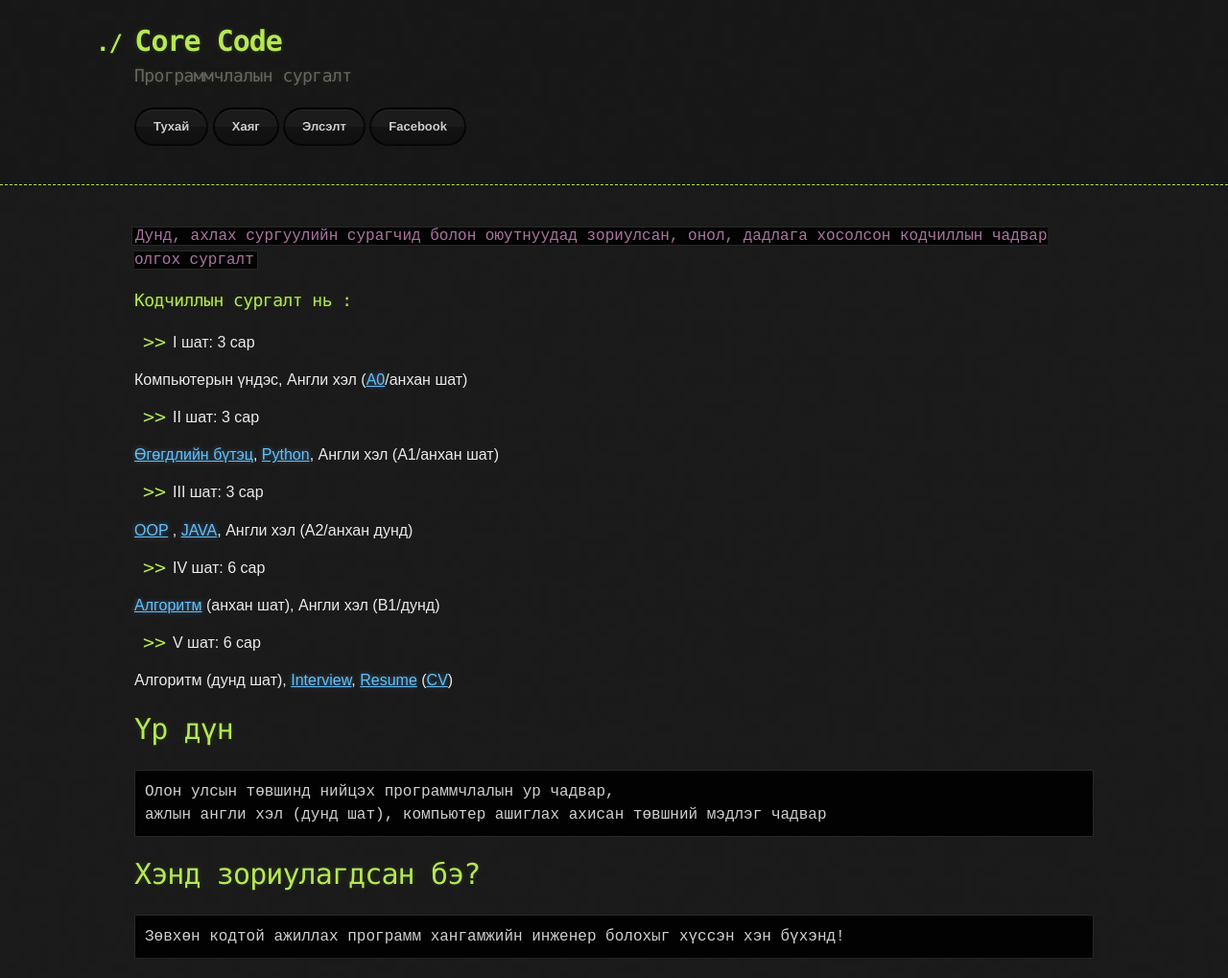
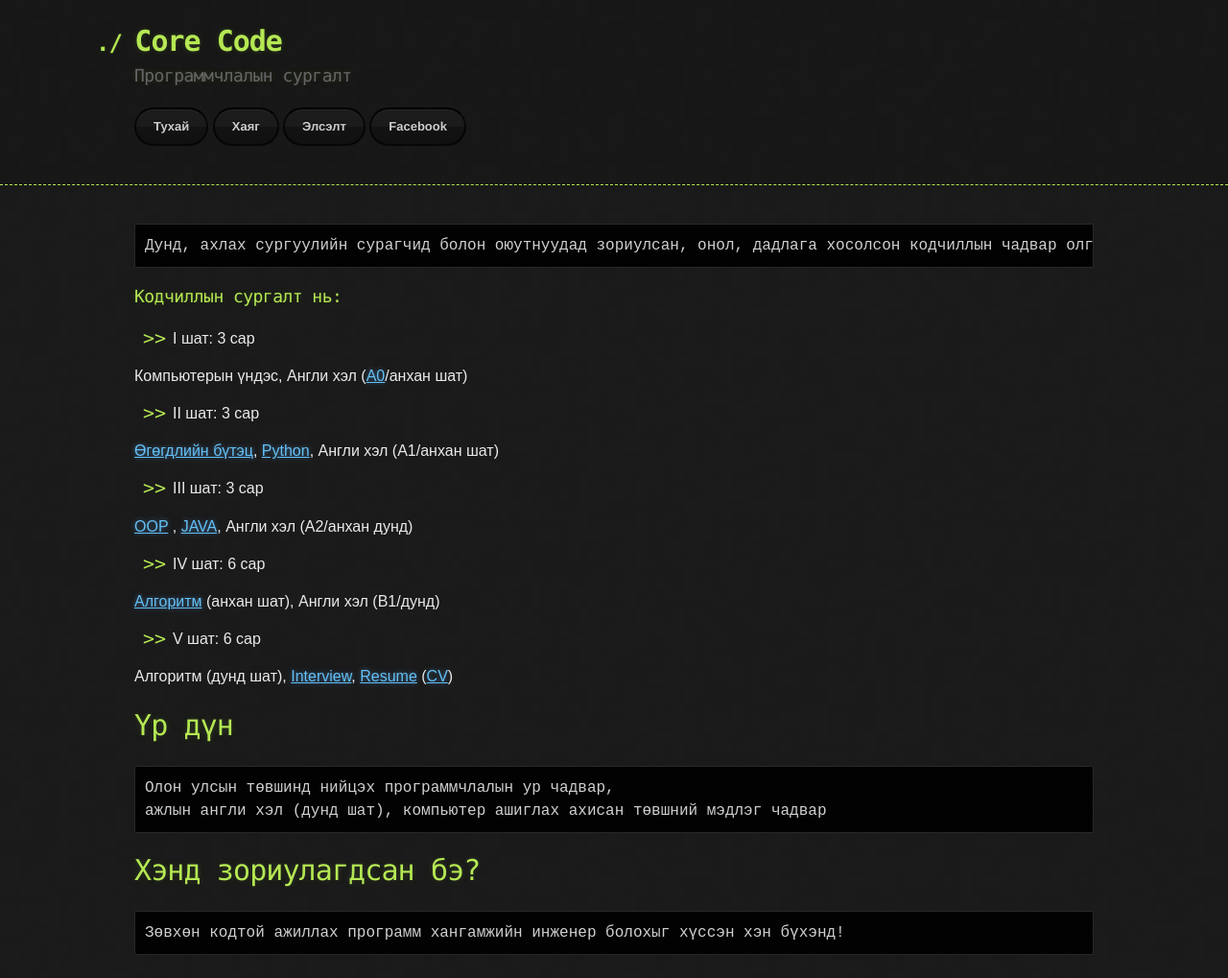
Before and after one commit to ganaatulgaa/corecode, a Jekyll site: the page built from index.md, in a window 1280 px wide. Shown: the whole page at 96% size. Built offline with Jekyll 4.4.1, drawn with Linux system fonts in a browser that asks for light colours.

Commit message:
Update index.md

````diff
--- a/index.md
+++ b/index.md
@@ -1,9 +1,12 @@
 ---
 layout: default
 ---
-``` Дунд, ахлах сургуулийн сурагчид болон оюутнуудад зориулсан, онол, дадлага хосолсон кодчиллын чадвар олгох сургалт ```
 
-### Кодчиллын сургалт нь :
+```
+Дунд, ахлах сургуулийн сурагчид болон оюутнуудад зориулсан, онол, дадлага хосолсон кодчиллын чадвар олгох сургалт
+```
+
+### Кодчиллын сургалт нь:
 
 * І шат:  3 сар
 
````
